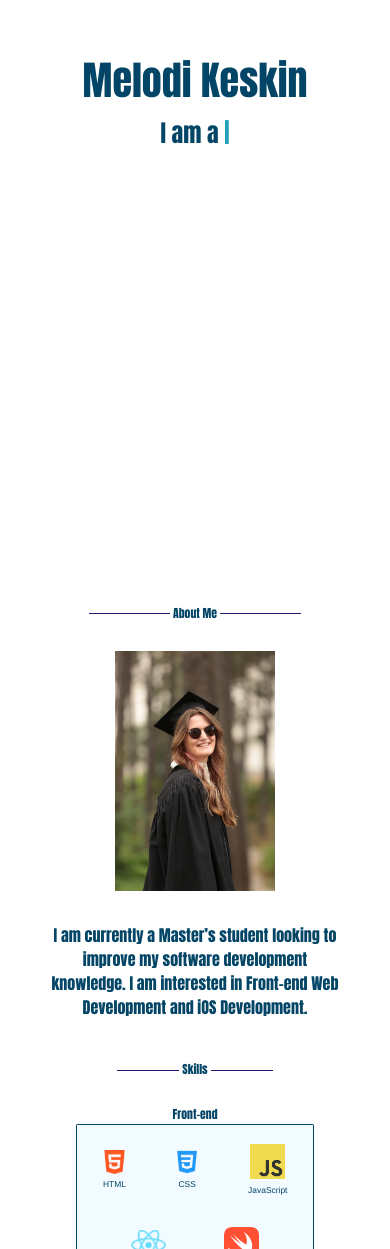
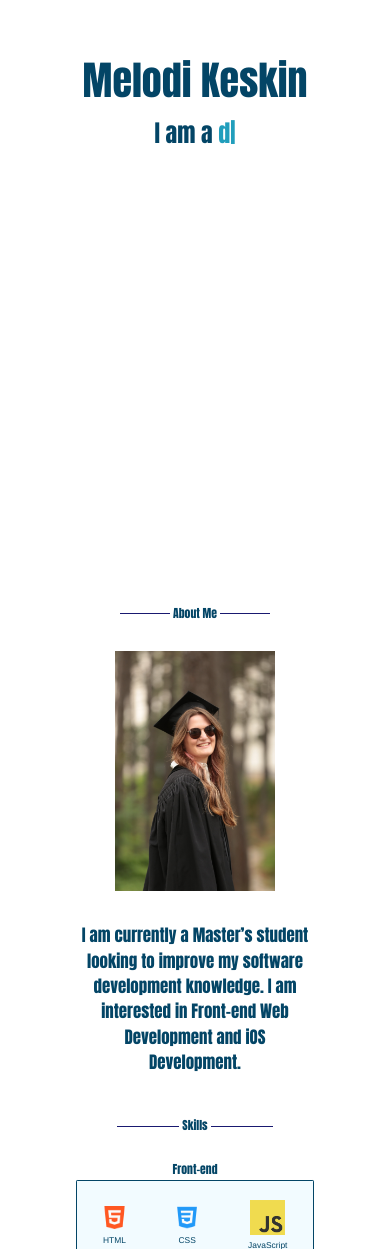
Before and after one commit to makimakimek/Portfolio, a React (Vite) app: page / in a window 390 px wide. Shown: the part 319-1568 px from the top of the page. Built offline with nearby package versions, Linux system fonts and the light colour scheme.

Commit message:
font size change

```diff
--- a/src/App.css
+++ b/src/App.css
@@ -142,7 +142,7 @@
 }
 
 .underneathContainer .textContainer .paragraphContainer {
-  font-size: 1.25em;
+  font-size: 2.5vh;
   color: #034566;
   font-family: Impact, Haettenschweiler, sans-serif;
   width: 100%;
@@ -493,8 +493,8 @@ a.link {
   }
 
   .underneathContainer .textContainer .paragraphContainer {
-    font-size: 1em;
-    max-width: 35vh;
+    font-size: 2vh;
+    max-width: 60vw;
     text-align: center;
     font-weight: normal !important;
   }
```
